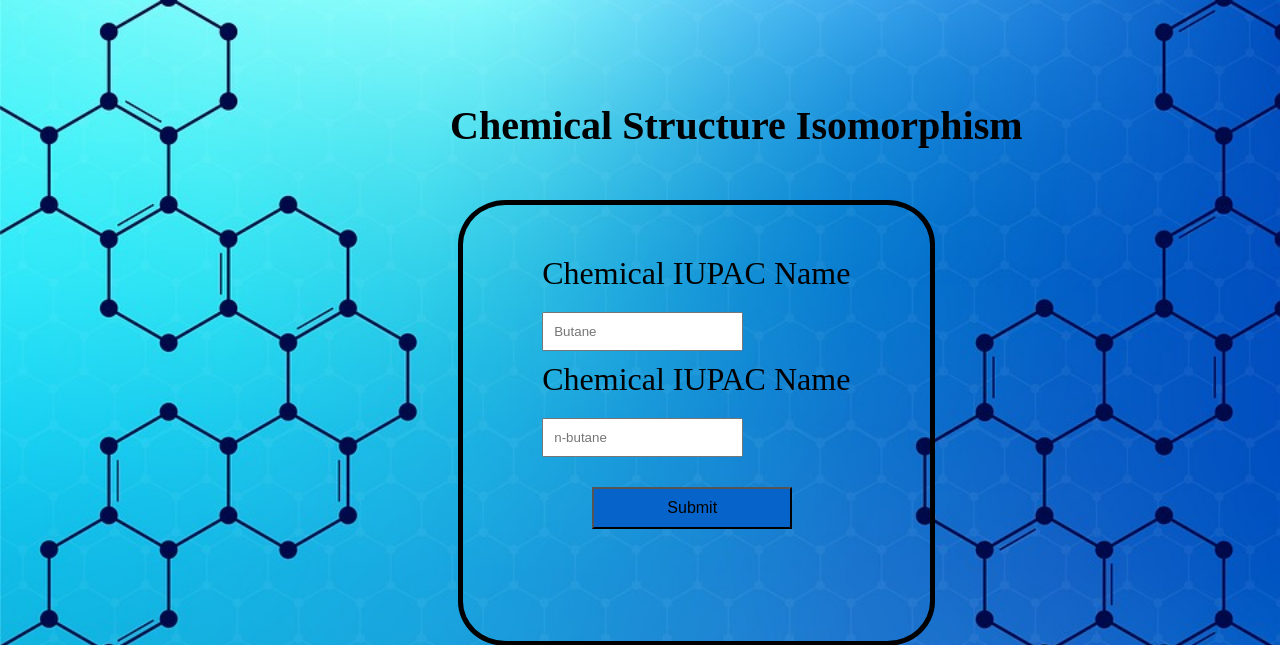
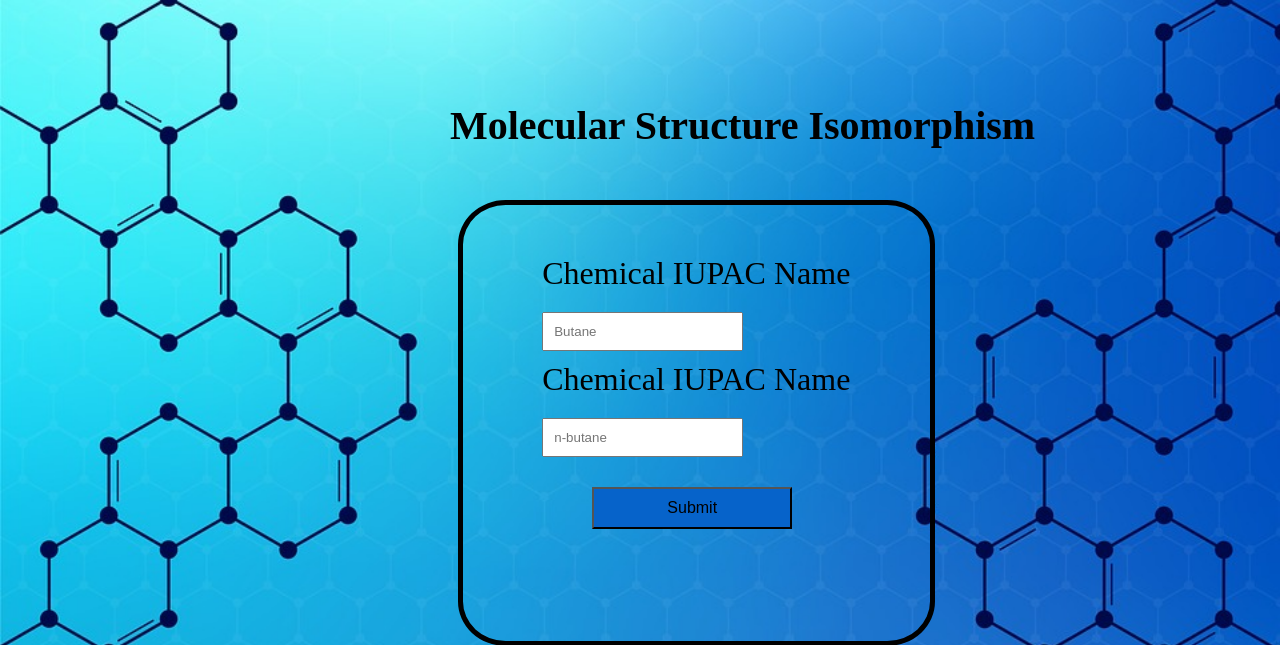
Before and after one commit to galisaishankar08/Molecular-Structure-Isomorphism, a Flask app: page / in a window 1280 px wide. Shown: the top 645 px of the page. Run offline with Flask 2, Linux system fonts and the light colour scheme.

Commit message:
Update index.html

```diff
--- a/templates/index.html
+++ b/templates/index.html
@@ -7,7 +7,7 @@
 </head>
 <body>
     <header>
-        <h1 class="title"> Chemical Structure Isomorphism </h1>
+        <h1 class="title"> Molecular Structure Isomorphism </h1>
     </header>
     <section>
         <div class="container">
```
